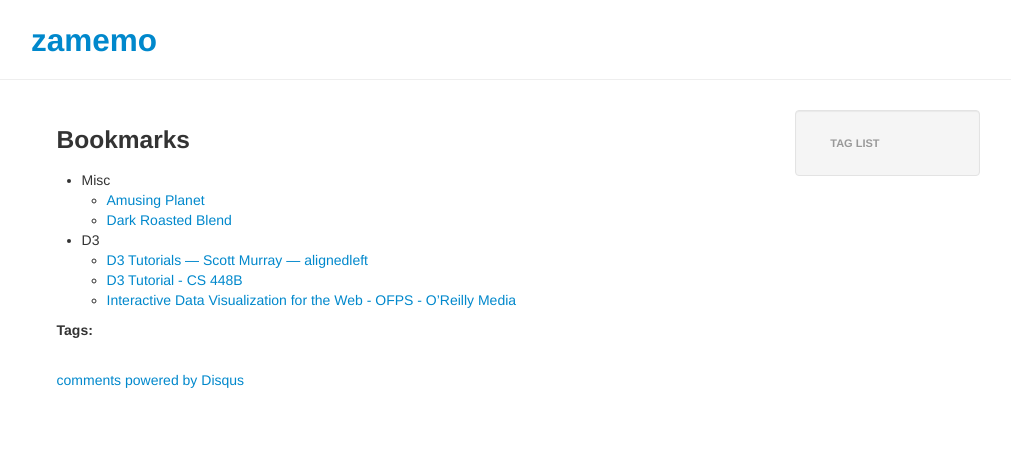
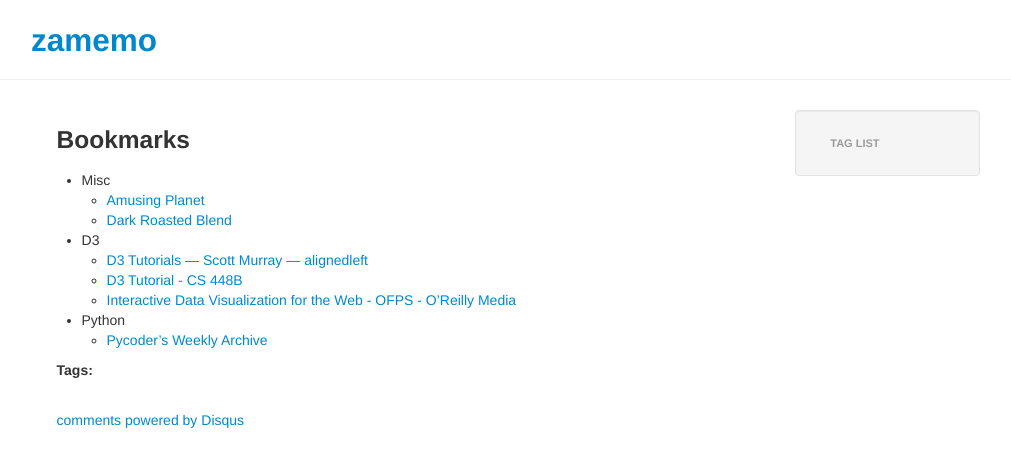
Before and after one commit to zamemo/zamemo.github.com, a Jekyll site: the page built from _posts/2012-01-01-bookmarks.md, in a window 1280 px wide. Shown: the top 467 px of the page, without its empty margins (69-1080 px from the left). Built offline with Jekyll 4.4.1, drawn with Linux system fonts in a browser that asks for light colours; nearby versions of some CDN libraries; comment, search, counter and statistics services are not loaded.

Commit message:
Update _posts/2012-01-01-bookmarks.md

```diff
--- a/_posts/2012-01-01-bookmarks.md
+++ b/_posts/2012-01-01-bookmarks.md
@@ -11,3 +11,5 @@ title: Bookmarks
   - [D3 Tutorials — Scott Murray — alignedleft](http://alignedleft.com/tutorials/d3/)
   - [D3 Tutorial - CS 448B](https://graphics.stanford.edu/wikis/cs448b-12-fall/D3_Tutorial)
   - [Interactive Data Visualization for the Web - OFPS - O'Reilly Media](http://ofps.oreilly.com/titles/9781449339739/index.html)
+* Python
+  - [Pycoder's Weekly Archive](http://pycoders.com/archive.html)
```
